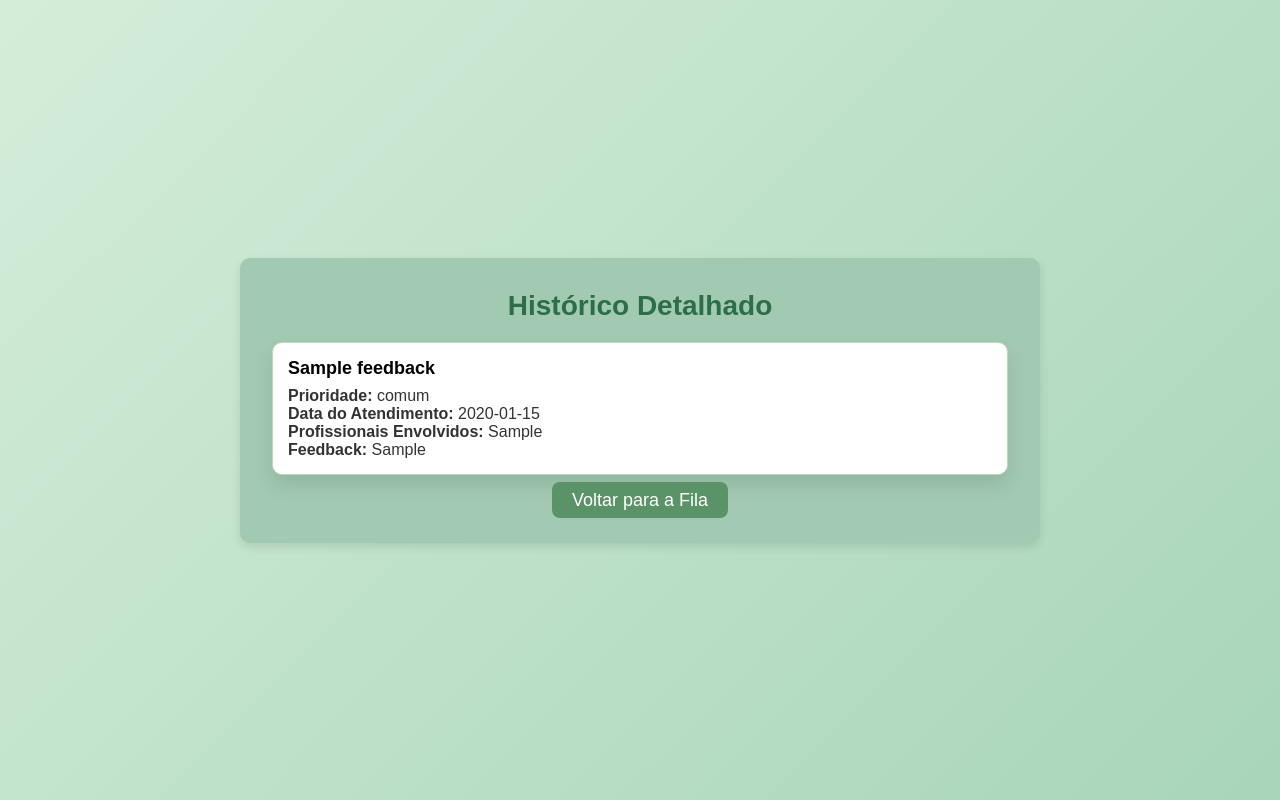
After one commit to Livfrs/fila, a PHP site: page /visualizar_form.php in a window 1280 px wide. The commit adds this page. Run offline with PHP 8.4, Linux system fonts and the light colour scheme; tables that the repository leaves empty hold one stand-in row (values such as "Sample post").

Commit message:
Implementação do histórico

```diff
--- a/formulario.php
+++ b/formulario.php
@@ -24,7 +24,8 @@ if ($_SERVER["REQUEST_METHOD"] == "POST") {
     $stmt->bind_param("sssss", $nome, $prioridade, $dataAtendimento, $profissionais, $mensagem);
 
     if ($stmt->execute()) {
-        echo "Feedback enviado com sucesso!";
+        header("Location: visualizar_form.php");
+        exit();
     } else {
         echo "Erro ao enviar feedback: " . $conn->error;
     }
--- /dev/null
+++ b/visualizar_form.css
@@ -0,0 +1,72 @@
+* {
+    margin: 0;
+    padding: 0;
+    box-sizing: border-box;
+    font-family: Arial, sans-serif;
+  }
+
+  body {
+    display: flex;
+    justify-content: center;
+    align-items: center;
+    min-height: 100vh;
+    background: linear-gradient(135deg, #d4edda, #a8d5ba);
+    padding: 20px;
+  }
+
+  .container3 {
+    background:#a2cab2;
+    padding: 2rem;
+    border-radius: 10px;
+    box-shadow: 0px 4px 10px rgba(0, 0, 0, 0.1);
+    width: 100%;
+    height: 100%;
+    max-width: 800px;
+    text-align: center;
+  }
+
+  h1 {
+    color: #2c6e49;
+    margin-bottom: 20px;
+    font-size: 28px;
+  }
+
+  /* Estilização do feedback */
+  .feedback-item {
+    background: #ffffff;
+    border-radius: 10px;
+    padding: 15px;
+    margin-bottom: 15px;
+    box-shadow: 0px 10px 20px rgba(0, 0, 0, 0.1);
+    border: 1px solid #bcd9b6;
+    text-align: left;
+  }
+
+  .feedback-item h3 {
+    color: black;
+    font-size: 18px;
+    margin-bottom: 8px;
+
+  }
+
+  .feedback-item p {
+    color: #333;
+    font-size: 16px;
+  }
+
+  .back-button {
+    width: 100px;
+    padding: 8px 20px;
+    border: none;
+    background: #5a9367;
+    color: white;
+    font-size: 18px;
+    border-radius: 8px;
+    cursor: pointer;
+    transition: background 0.3s;
+    text-decoration: none;
+  }
+
+  .back-button:hover {
+    background: #2c6e49;
+  }
--- /dev/null
+++ b/visualizar_form.php
@@ -0,0 +1,41 @@
+<!DOCTYPE html>
+<html lang="pt-BR">
+<head>
+    <meta charset="UTF-8">
+    <meta name="viewport" content="width=device-width, initial-scale=1.0">
+    <title>Histórico Detalhado</title>
+    <link rel="stylesheet" href="visualizar_form.css">
+</head>
+<body>
+    <div class="container3">
+        <h1>Histórico Detalhado</h1>
+        <div class="feedback-list">
+            <?php
+            $conn = new mysqli("localhost", "root", "", "filaprioridade");
+            if ($conn->connect_error) {
+                die("Erro de conexão: " . $conn->connect_error);
+            }
+
+            $sql = "SELECT * FROM feedbacks ORDER BY dataAtendimento DESC";
+            $result = $conn->query($sql);
+
+            if ($result->num_rows > 0) {
+                while ($row = $result->fetch_assoc()) {
+                    echo "<div class='feedback-item'>";
+                    echo "<h3>" . htmlspecialchars($row["nome"]) . "</h3>";
+                    echo "<p><strong>Prioridade:</strong> " . htmlspecialchars($row["prioridade"]) . "</p>";
+                    echo "<p><strong>Data do Atendimento:</strong> " . htmlspecialchars($row["dataAtendimento"]) . "</p>";
+                    echo "<p><strong>Profissionais Envolvidos:</strong> " . htmlspecialchars($row["profissionais"]) . "</p>";
+                    echo "<p><strong>Feedback:</strong> " . nl2br(htmlspecialchars($row["mensagem"])) . "</p>";
+                    echo "</div>";
+                }
+            } else {
+                echo "<p>Nenhum feedback encontrado.</p>";
+            }
+            $conn->close();
+            ?>
+             <a href="fila.html" class="back-button">Voltar para a Fila</a>
+        </div>
+    </div>
+</body>
+</html>
```
